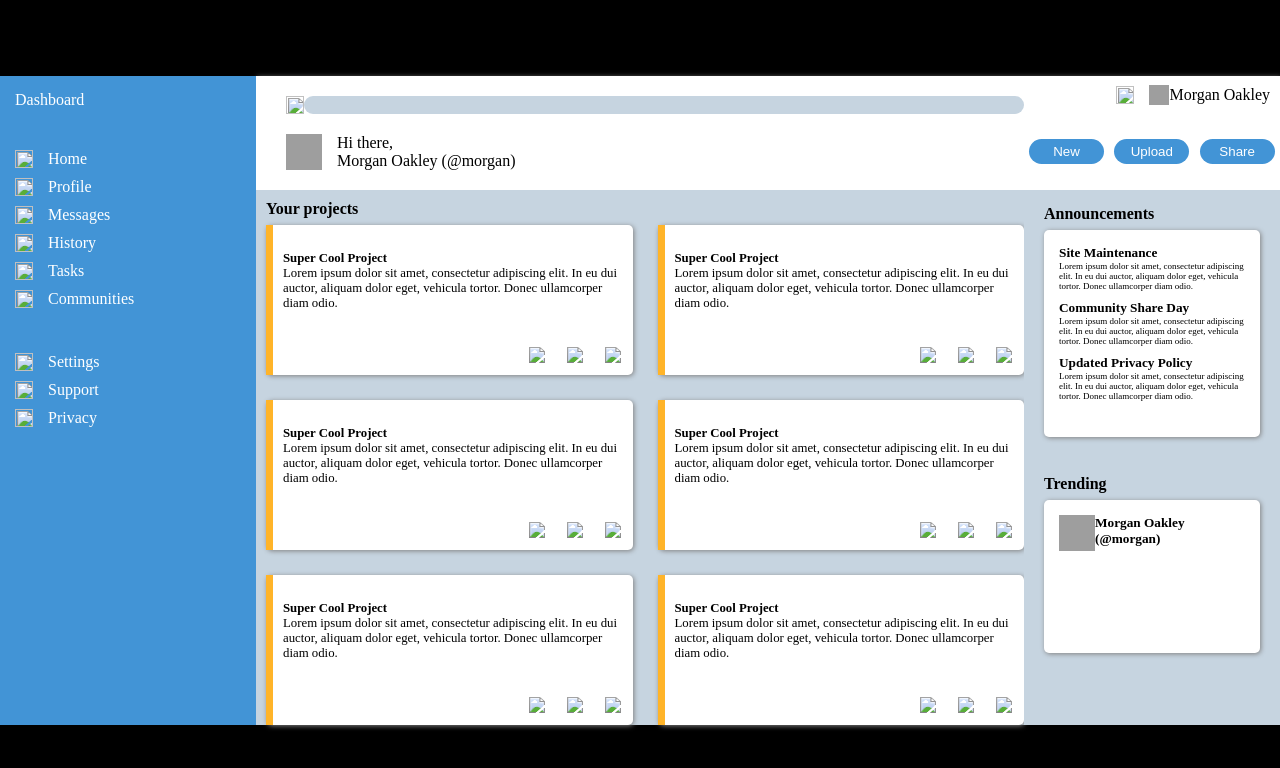
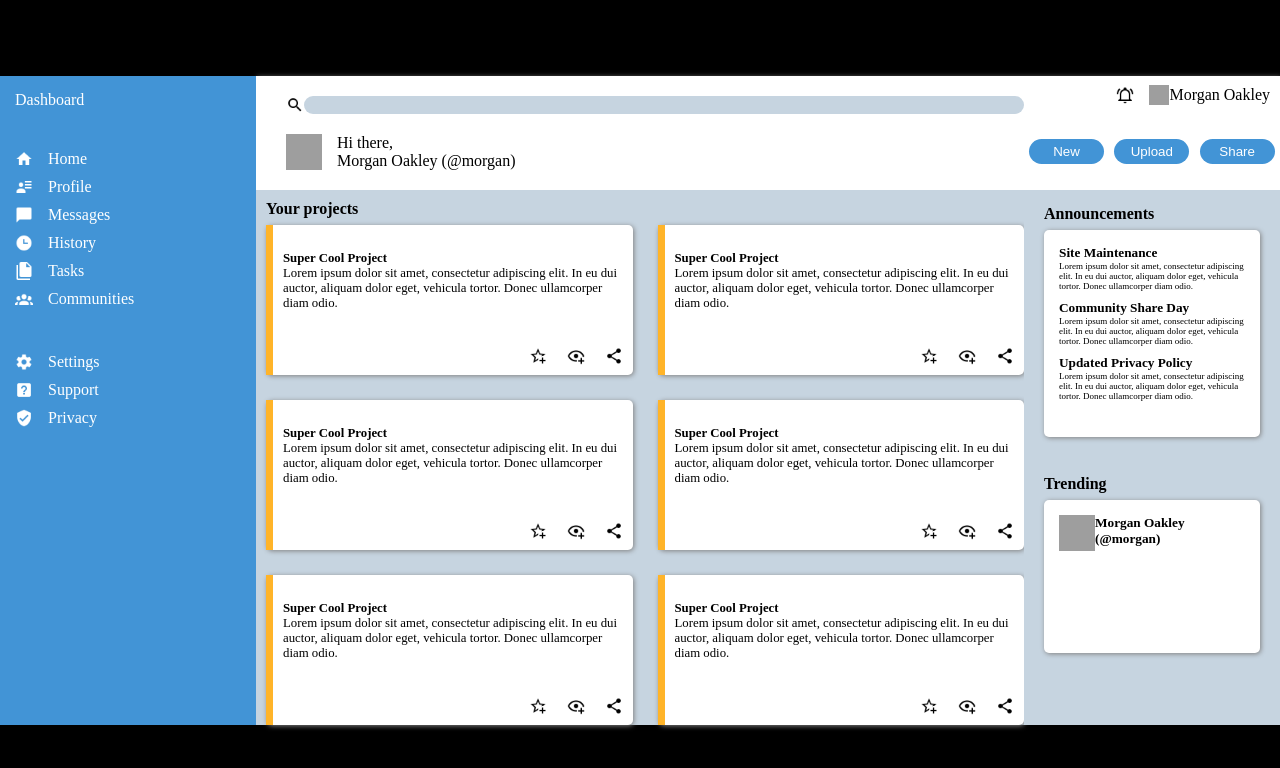
Before and after one commit to Billy-Dins/Dashboard, a plain HTML site: page index.html in a window 1280 px wide. Drawn offline with Linux system fonts and the light colour scheme; the site is published under a folder, as on GitHub Pages, so addresses that start at the root find nothing; grey boxes are pictures that could not be loaded.

Commit message:
updated ReadMe & icon directory

```diff
--- a/index.html
+++ b/index.html
@@ -4,18 +4,18 @@
     <meta charset="UTF-8">
     <meta http-equiv="X-UA-Compatible" content="IE=edge">
     <meta name="viewport" content="width=device-width, initial-scale=1.0">
-    <title>Document</title>
+    <title>Dashboard</title>
     <link rel="stylesheet" href="style.css">
 </head>
 <body>
     <main id="dashboard">
         <header id="header">
             <div id="search">
-                <img id='magnify' src="/Icons/magnify.png" style="width:18px;height:18px"/>
+                <img id='magnify' src="./Icons/magnify.png" style="width:18px;height:18px"/>
                 <input type="search" name="search-bar" id="search-bar">
             </div>
             <div id="profile">
-                <img id='notification' src="/Icons/bell-ring-outline.png" style="width:18px;height:18px"/>
+                <img id='notification' src="./Icons/bell-ring-outline.png" style="width:18px;height:18px"/>
                 <img src="https://www.clipartmax.com/png/small/285-2855738_profile-female-profile-icon-png.png" alt="Profile - Female Profile Icon Png @clipartmax.com" style="height: 20px; width: 20px;">
                 Morgan Oakley
             </div>
@@ -43,9 +43,9 @@
                             Donec ullamcorper diam odio.</p>
                     </div>
                     <div class="project-social">
-                        <img src="/Icons/star-plus-outline.png" alt="star-plus-outline">
-                        <img src="/Icons/eye-plus-outline.png" alt="eye-plus-outline">
-                        <img src="/Icons/share-variant.png" alt="share-variant">
+                        <img src="./Icons/star-plus-outline.png" alt="star-plus-outline">
+                        <img src="./Icons/eye-plus-outline.png" alt="eye-plus-outline">
+                        <img src="./Icons/share-variant.png" alt="share-variant">
                     </div>
                 </div>
                 <div class="project-card">
@@ -57,9 +57,9 @@
                             Donec ullamcorper diam odio.</p>
                     </div>
                     <div class="project-social">
-                        <img src="/Icons/star-plus-outline.png" alt="star-plus-outline">
-                        <img src="/Icons/eye-plus-outline.png" alt="eye-plus-outline">
-                        <img src="/Icons/share-variant.png" alt="share-variant">
+                        <img src="./Icons/star-plus-outline.png" alt="star-plus-outline">
+                        <img src="./Icons/eye-plus-outline.png" alt="eye-plus-outline">
+                        <img src="./Icons/share-variant.png" alt="share-variant">
                     </div>
                 </div>
                 <div class="project-card">
@@ -71,9 +71,9 @@
                             Donec ullamcorper diam odio.</p>
                     </div>
                     <div class="project-social">
-                        <img src="/Icons/star-plus-outline.png" alt="star-plus-outline">
-                        <img src="/Icons/eye-plus-outline.png" alt="eye-plus-outline">
-                        <img src="/Icons/share-variant.png" alt="share-variant">
+                        <img src="./Icons/star-plus-outline.png" alt="star-plus-outline">
+                        <img src="./Icons/eye-plus-outline.png" alt="eye-plus-outline">
+                        <img src="./Icons/share-variant.png" alt="share-variant">
                     </div>
                 </div>
                 <div class="project-card">
@@ -84,9 +84,9 @@
                             Donec ullamcorper diam odio.</p>
                         </div>
                     <div class="project-social">
-                        <img src="/Icons/star-plus-outline.png" alt="star-plus-outline">
-                        <img src="/Icons/eye-plus-outline.png" alt="eye-plus-outline">
-                        <img src="/Icons/share-variant.png" alt="share-variant">
+                        <img src="./Icons/star-plus-outline.png" alt="star-plus-outline">
+                        <img src="./Icons/eye-plus-outline.png" alt="eye-plus-outline">
+                        <img src="./Icons/share-variant.png" alt="share-variant">
                     </div>
                 </div>
                 <div class="project-card">
@@ -98,9 +98,9 @@
                             Donec ullamcorper diam odio.</p>
                     </div>
                     <div class="project-social">
-                        <img src="/Icons/star-plus-outline.png" alt="star-plus-outline">
-                        <img src="/Icons/eye-plus-outline.png" alt="eye-plus-outline">
-                        <img src="/Icons/share-variant.png" alt="share-variant">
+                        <img src="./Icons/star-plus-outline.png" alt="star-plus-outline">
+                        <img src="./Icons/eye-plus-outline.png" alt="eye-plus-outline">
+                        <img src="./Icons/share-variant.png" alt="share-variant">
                     </div>
                 </div>
                 <div class="project-card">
@@ -110,9 +110,9 @@
                             In eu dui auctor, aliquam dolor eget, vehicula tortor.
                             Donec ullamcorper diam odio.</p></div>
                     <div class="project-social">
-                        <img src="/Icons/star-plus-outline.png" alt="star-plus-outline">
-                        <img src="/Icons/eye-plus-outline.png" alt="eye-plus-outline">
-                        <img src="/Icons/share-variant.png" alt="share-variant">
+                        <img src="./Icons/star-plus-outline.png" alt="star-plus-outline">
+                        <img src="./Icons/eye-plus-outline.png" alt="eye-plus-outline">
+                        <img src="./Icons/share-variant.png" alt="share-variant">
                     </div>
                 </div>
             </div>
@@ -153,42 +153,42 @@
             <div id="selector-one">
                 <ul>
                     <li class="link">
-                        <img src="/Icons/home.png" style="width:18px;height:18px"/>
+                        <img src="./Icons/home.png" style="width:18px;height:18px"/>
                         <a href="">Home</a>
                     </li>
                     <li class="link">
-                        <img src="/Icons/account-details.png" style="width:18px;height:18px"/>
+                        <img src="./Icons/account-details.png" style="width:18px;height:18px"/>
                         <a href="">Profile</a>
                     </li>
                     <li class="link">
-                        <img src="/Icons/message.png" style="width:18px;height:18px"/>
+                        <img src="./Icons/message.png" style="width:18px;height:18px"/>
                         <a href="">Messages</a>
                     </li>
                     <li class="link">
-                        <img src="/Icons/clock-time-three.png" style="width:18px;height:18px"/>
+                        <img src="./Icons/clock-time-three.png" style="width:18px;height:18px"/>
                         <a href="">History</a>
                     </li>
                     <li class="link">
-                        <img src="/Icons/file-multiple.png" style="width:18px;height:18px"/>
+                        <img src="./Icons/file-multiple.png" style="width:18px;height:18px"/>
                         <a href="">Tasks</a>
                     </li>
                     <li class="link">
-                        <img src="/Icons/account-group.png" style="width:18px;height:18px"/>
+                        <img src="./Icons/account-group.png" style="width:18px;height:18px"/>
                         <a href="">Communities</a>
                     </li>
                 </ul>
             </div>
             <div id="selector-two">
                 <li>
-                    <img src="/Icons/cog.png" style="width:18px;height:18px"/>
+                    <img src="./Icons/cog.png" style="width:18px;height:18px"/>
                     <a href="">Settings</a>
                 </li>
                 <li>
-                    <img src="/Icons/help-box.png" style="width:18px;height:18px"/>
+                    <img src="./Icons/help-box.png" style="width:18px;height:18px"/>
                     <a href="">Support</a>
                 </li>
                 <li>
-                    <img src="/Icons/shield-check.png" style="width:18px;height:18px"/>
+                    <img src="./Icons/shield-check.png" style="width:18px;height:18px"/>
                     <a href="">Privacy</a>
                 </li>
             </div>
```
Also changed, not shown: 1 other file.
